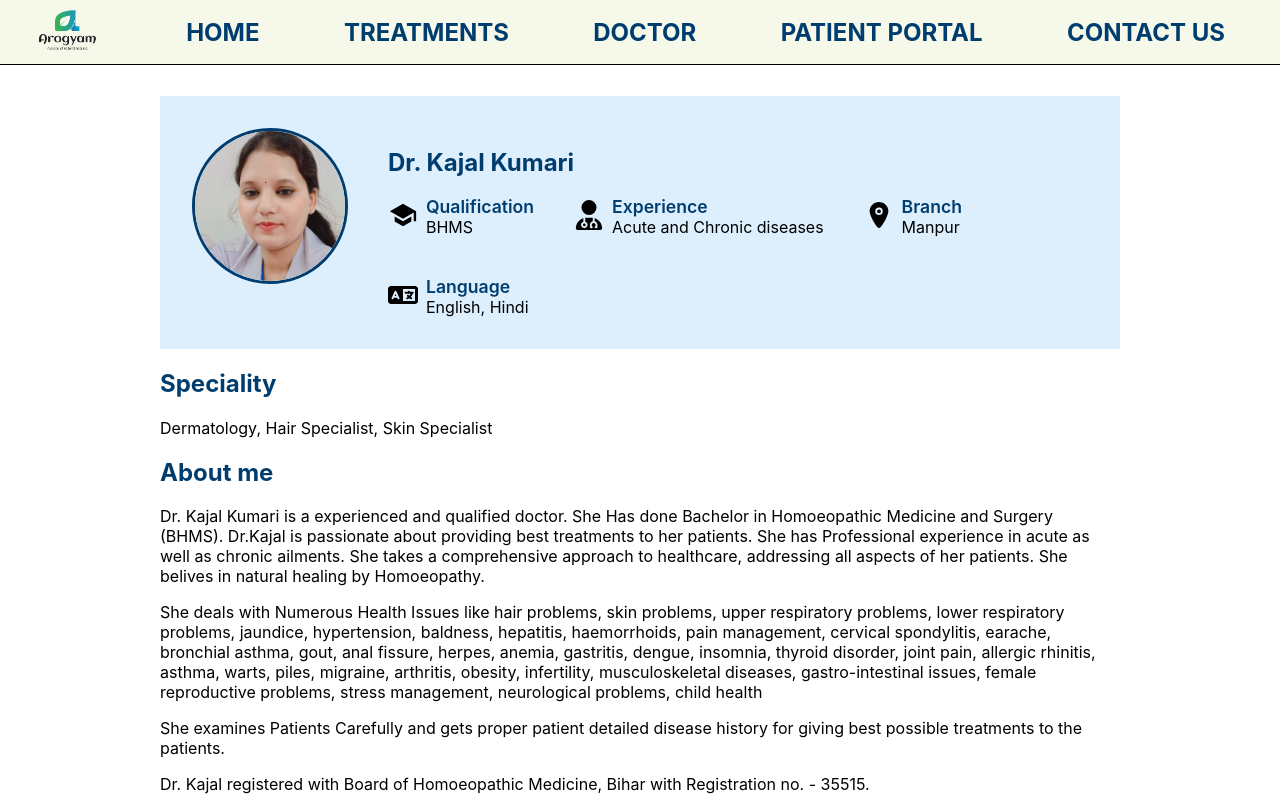
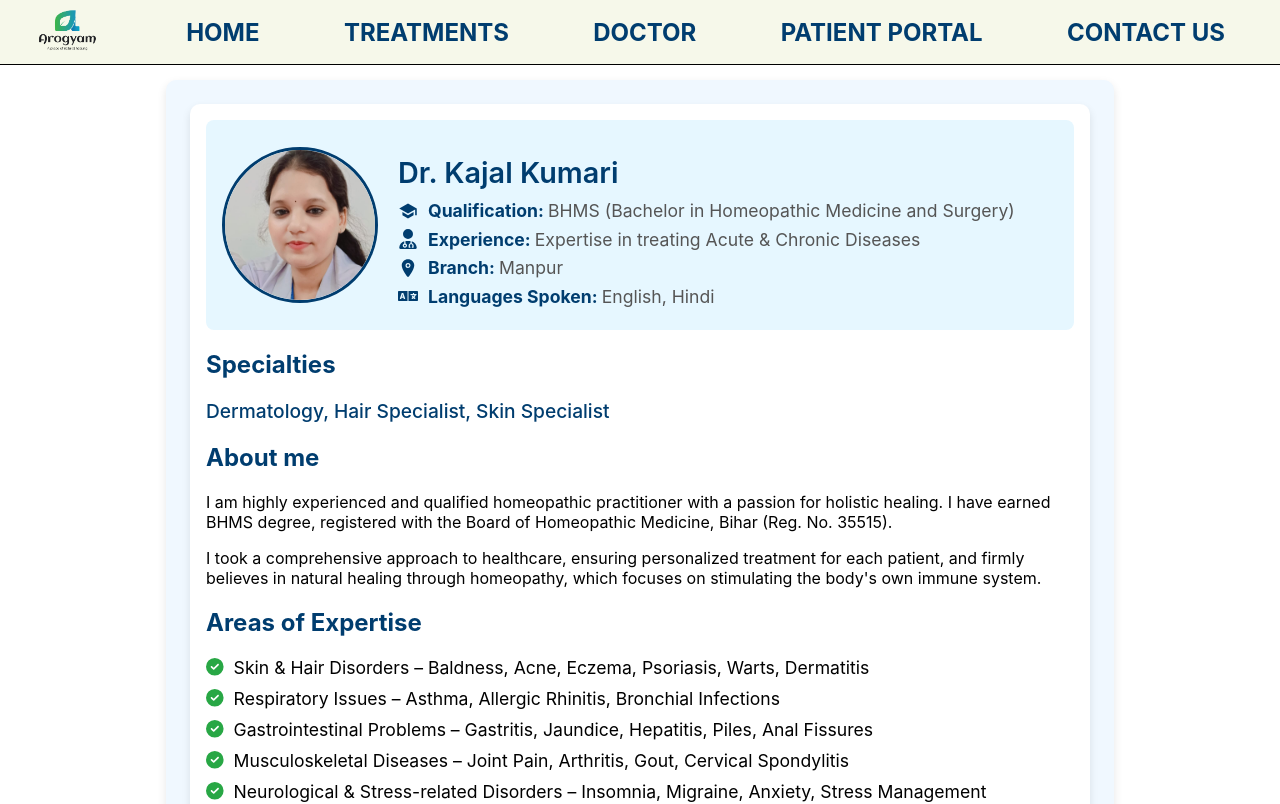
Before and after one commit to imf-ali/Arogyam-web, a React (Create React App) app: page /doctors in a window 1280 px wide. Shown: the top 804 px of the page. Built offline with nearby package versions, Linux system fonts and the light colour scheme; no server answers.

Commit message:
changed doctor theme and content and fixed landing page of treatment

```diff
--- a/package.json
+++ b/package.json
@@ -5,6 +5,9 @@
   "dependencies": {
     "@emotion/react": "^11.13.0",
     "@emotion/styled": "^11.13.0",
+    "@fortawesome/fontawesome-svg-core": "^6.7.2",
+    "@fortawesome/free-solid-svg-icons": "^6.7.2",
+    "@fortawesome/react-fontawesome": "^0.2.2",
     "@mui/material": "^5.16.7",
     "@reduxjs/toolkit": "^2.2.7",
     "@testing-library/jest-dom": "^5.17.0",
@@ -15,7 +18,7 @@
     "react": "^18.3.1",
     "react-avatar-editor": "^13.0.2",
     "react-dom": "^18.3.1",
-    "react-icons": "^5.2.1",
+    "react-icons": "^5.4.0",
     "react-redux": "^9.1.2",
     "react-router-dom": "^6.26.0",
     "react-scripts": "5.0.1",
--- a/src/components/TreatmentPage/TreatmentItem.js
+++ b/src/components/TreatmentPage/TreatmentItem.js
@@ -1,4 +1,5 @@
 import { useParams } from 'react-router-dom';
+import { useEffect } from 'react';
 import treatmentData from '../../assets/treatments.json';
 import styles from '../../styles/TreatmentsPage/Treatment.module.css';
 import NotFound from '../NotFound';
@@ -7,6 +8,10 @@ import watermark from '../../assets/logoLight.png';
 const TreatmentItem = () => {
   const { name } = useParams();
   const treatment = treatmentData.treatments.find((item) => item.path === name);
+
+  useEffect(() => {
+    window.scrollTo(0, 0);
+  }, []);
 
   return (
     <div className={styles.watermarkContainer} style={{ '--watermark': `url(${watermark})` }}>
--- a/src/pages/Doctors.js
+++ b/src/pages/Doctors.js
@@ -1,73 +1,100 @@
+import React from "react";
 import styles from '../styles/Doctors/Doctors.module.css';
-import ladyDoctor from '../assets/ladyDoctor.jpg';
+import { FaLanguage } from "react-icons/fa";
+import { FontAwesomeIcon } from '@fortawesome/react-fontawesome';
+import { faCheckCircle } from '@fortawesome/free-solid-svg-icons';
 import { IoMdSchool } from "react-icons/io";
 import { FaUserDoctor } from "react-icons/fa6";
 import { IoLocation } from "react-icons/io5";
-import { FaLanguage } from "react-icons/fa6";
+import ladyDoctor from "../assets/ladyDoctor.jpg";
 
 const Doctors = () => {
   return (
-    <div className={styles.DoctorDiv}>
-      {/* <h1 className={styles.heading}>Our Doctors</h1> */}
-      <div className={styles.mainPara}>
-        <div className={styles.firstDiv}>
-          <img className={styles.crop} src={ladyDoctor} alt='ladyDoctor' />
-        </div>
-        <div className={styles.secondPara}>
-          <div>
-            <h2>Dr. Kajal Kumari</h2>
-          </div>
-          <div className={styles.dataDiv}>
-            <div className={styles.row}>
-              <div>
-                <IoMdSchool size={30} />
+    <div className={styles.doctorContainer}>
+      <div className={styles.doctorCard}>
+        <div className={styles.imageAndInfo}>
+          <img className={styles.doctorImage} src={ladyDoctor} alt="Dr. Kajal Kumari" />
+          <div className={styles.doctorDetails}>
+            <h1>Dr. Kajal Kumari</h1>
+            <div className={styles.doctorInfo}>
+              <div className={styles.infoItem}>
+                <IoMdSchool className={styles.icon} />
+                <h3>Qualification: <span>BHMS (Bachelor in Homeopathic Medicine and Surgery)</span></h3>
               </div>
-              <div>
-                <div className={styles.title}>Qualification</div>
-                <div>BHMS</div>
+              <div className={styles.infoItem}>
+                <FaUserDoctor className={styles.icon} />
+                <h3>Experience: <span>Expertise in treating Acute & Chronic Diseases</span></h3>
               </div>
-            </div>
-            <div className={styles.row}>
-              <div>
-                <FaUserDoctor size={30} />
+              <div className={styles.infoItem}>
+                <IoLocation className={styles.icon} />
+                <h3>Branch: <span>Manpur</span></h3>
               </div>
-              <div>
-                <div className={styles.title}>Experience</div>
-                <div>Acute and Chronic diseases</div>
-              </div>
-            </div>
-            <div className={styles.row}>
-              <div>
-                <IoLocation size={30} />
-              </div>
-              <div>
-                <div className={styles.title}>Branch</div>
-                <div>Manpur</div>
-              </div>
-            </div>
-            <div className={styles.row}>
-              <div>
-                <FaLanguage size={30} />
-              </div>
-              <div>
-                <div className={styles.title}>Language</div>
-                <div>English, Hindi</div>
+              <div className={styles.infoItem}>
+                <FaLanguage className={styles.icon} />
+                <h3>Languages Spoken: <span>English, Hindi</span></h3>
               </div>
             </div>
           </div>
         </div>
-      </div>
-      <h2>Speciality</h2>
-      Dermatology, Hair Specialist, Skin Specialist
-      <h2>About me</h2>
-      <div>
-        <p>Dr. Kajal Kumari is a experienced and qualified doctor. She Has done Bachelor in Homoeopathic Medicine and Surgery (BHMS). Dr.Kajal is passionate about providing best treatments to her patients. She has Professional experience in acute as well as chronic ailments. She takes a comprehensive approach to healthcare, addressing all aspects of her patients. She belives in natural healing by Homoeopathy.</p>
-        <p>She deals with Numerous Health Issues like hair problems, skin problems, upper respiratory problems, lower respiratory problems, jaundice, hypertension, baldness, hepatitis, haemorrhoids, pain management, cervical spondylitis, earache, bronchial asthma, gout, anal fissure, herpes, anemia, gastritis, dengue, insomnia, thyroid disorder, joint pain, allergic rhinitis, asthma, warts, piles, migraine, arthritis, obesity, infertility, musculoskeletal diseases, gastro-intestinal issues, female reproductive problems, stress management, neurological problems, child health</p>
-        <p>She examines Patients Carefully and gets proper patient detailed disease history for giving best possible treatments to the patients.</p>
-        <p>Dr. Kajal registered with Board of Homoeopathic Medicine, Bihar with Registration no. - 35515.</p>
+
+        <h2>Specialties</h2>
+        <ul className={styles.specialties}>
+          <li>Dermatology, Hair Specialist, Skin Specialist</li>
+        </ul>
+
+        <h2>About me</h2>
+        <p>
+          I am highly experienced and qualified homeopathic practitioner with a passion for holistic healing.
+          I have earned BHMS degree, registered with the Board of Homeopathic Medicine, Bihar (Reg. No. 35515).
+        </p>
+        <p>
+          I took a comprehensive approach to healthcare, ensuring personalized treatment for each patient, and firmly believes
+          in natural healing through homeopathy, which focuses on stimulating the body's own immune system.
+        </p>
+
+        <h2>Areas of Expertise</h2>
+        <ul className={styles.expertiseList}>
+          <li><FontAwesomeIcon icon={faCheckCircle} className={styles.checkIcon} /> Skin & Hair Disorders – Baldness, Acne, Eczema, Psoriasis, Warts, Dermatitis</li>
+          <li><FontAwesomeIcon icon={faCheckCircle} className={styles.checkIcon} /> Respiratory Issues – Asthma, Allergic Rhinitis, Bronchial Infections</li>
+          <li><FontAwesomeIcon icon={faCheckCircle} className={styles.checkIcon} /> Gastrointestinal Problems – Gastritis, Jaundice, Hepatitis, Piles, Anal Fissures</li>
+          <li><FontAwesomeIcon icon={faCheckCircle} className={styles.checkIcon} /> Musculoskeletal Diseases – Joint Pain, Arthritis, Gout, Cervical Spondylitis</li>
+          <li><FontAwesomeIcon icon={faCheckCircle} className={styles.checkIcon} /> Neurological & Stress-related Disorders – Insomnia, Migraine, Anxiety, Stress Management</li>
+          <li><FontAwesomeIcon icon={faCheckCircle} className={styles.checkIcon} /> Women's Health & Fertility – PCOD, Infertility, Menstrual Irregularities</li>
+          <li><FontAwesomeIcon icon={faCheckCircle} className={styles.checkIcon} /> Metabolic & Endocrine Disorders – Thyroid Issues, Hypertension, Obesity, Diabetes</li>
+        </ul>
+
+        <h2>Homeopathy: A Revolution in Holistic Healing</h2>
+        <p>
+          I am highly experienced and qualified homeopathic practitioner with a passion for holistic healing.
+          I have earned BHMS degree, registered with the Board of Homeopathic Medicine, Bihar (Reg. No. 35515).
+          I have more than years of experience in providing personalized treatment for patients, ensuring the best care in all aspects of homeopathic medicine.
+        </p>
+        <p>
+          I have specializes in treating a wide variety of conditions, ranging from chronic pain management, skin disorders, respiratory diseases, to mental health issues. Dr. Kumari takes a comprehensive approach to healthcare, ensuring personalized treatment for each patient. She firmly believes in the power of natural healing through homeopathy, which stimulates the body's own immune system to restore balance and promote self-healing.
+        </p>
+
+        <h2>Inspiring Cases & Success Stories</h2>
+        <ul className={styles.successStories}>
+          <li><FontAwesomeIcon icon={faCheckCircle} className={styles.checkIcon} /> Chronic Knee Pain Healed Naturally: A senior citizen recovered fully from severe knee pain without surgery.</li>
+          <li><FontAwesomeIcon icon={faCheckCircle} className={styles.checkIcon} /> Restoring Mobility in a Child: A boy with swollen knees regained mobility after homeopathic treatment.</li>
+          <li><FontAwesomeIcon icon={faCheckCircle} className={styles.checkIcon} /> Managing Stress & Infertility: A woman dealing with stress-related infertility conceived naturally with holistic care.</li>
+          <li><FontAwesomeIcon icon={faCheckCircle} className={styles.checkIcon} /> Successfully Treated Psoriasis: A patient suffering from severe psoriasis found lasting relief through individualized homeopathic therapy.</li>
+          <li><FontAwesomeIcon icon={faCheckCircle} className={styles.checkIcon} /> Overcoming Chronic Digestive Issues: A patient with persistent digestive problems found complete relief after treatment for gastritis and food intolerances.</li>
+        </ul>
+
+        <h2>Vision & Commitment to Healthcare</h2>
+        <ul className={styles.visionList}>
+          <li><FontAwesomeIcon icon={faCheckCircle} className={styles.checkIcon} /> Provide safe, side-effect-free treatments for all ages</li>
+          <li><FontAwesomeIcon icon={faCheckCircle} className={styles.checkIcon} /> Promote better health without dependency on conventional drugs</li>
+          <li><FontAwesomeIcon icon={faCheckCircle} className={styles.checkIcon} /> Spread awareness about the effectiveness of homeopathy</li>
+          <li><FontAwesomeIcon icon={faCheckCircle} className={styles.checkIcon} /> Enhance patient care through research & modern approaches</li>
+          <li><FontAwesomeIcon icon={faCheckCircle} className={styles.checkIcon} /> Empower patients with knowledge and active participation in their healing journey</li>
+        </ul>
+
+        <p className={styles.cta}>🌿 Embrace the power of homeopathy and experience healing the natural way! 🌿</p>
       </div>
     </div>
-  )
-}
+  );
+};
 
 export default Doctors;
--- a/src/styles/Doctors/Doctors.module.css
+++ b/src/styles/Doctors/Doctors.module.css
@@ -1,74 +1,156 @@
-.DoctorDiv{
+/* Doctor Container */
+.doctorContainer {
   margin: auto;
-  margin-top: 12vh;
-  width: 75vw;
+  margin-top: 10vh;
+  width: 80%;
+  max-width: 900px;
+  background: #f0f8ff;
+  padding: 3vh;
+  border-radius: 10px;
+  box-shadow: 0px 4px 10px rgba(0, 0, 0, 0.1);
+  margin-bottom: 30px;
 }
 
-.heading{
-  text-align: center;
+/* Doctor Card */
+.doctorCard {
+  background-color: #ffffff;
+  border-radius: 10px;
+  padding: 2vh;
+  box-shadow: 0px 4px 8px rgba(0, 0, 0, 0.1);
 }
 
-.secondPara h2 {
-  color: #003d6f;
+/* Image and Info Flex Container */
+.imageAndInfo {
+  display: flex;
+  align-items: center;
+  gap: 20px;
+  background-color: #e6f7ff;
+  padding: 2vh;
+  border-radius: 8px;
 }
 
-.DoctorDiv h2{
-  color: #003d6f;
-}
-
-.mainPara{
-  display: flex;
-  gap: 5vh;
-  background-color:#ddeffd;
-  padding: 4vh;
-  /* width: 70%; */
-}
-
-.crop {
+/* Doctor Image */
+.doctorImage {
   width: 150px;
   height: 150px;
   border-radius: 50%;
   border: 3px solid #003d6f;
+  object-fit: cover;
 }
 
-.firstDiv{
-  display: flex;
-  flex-direction: column;
-  align-items: center;
+/* Doctor Details */
+.doctorDetails {
+  width: 100%;
 }
 
-.dataDiv{
-  gap: 5vh;
-  display: flex;
-  flex-wrap: wrap;
+.doctorDetails h1 {
+  color: #003d6f;
+  font-size: 1.8em;
+  font-weight: 600;
+  margin-bottom: 10px;
 }
 
-.title{
-  color: #003d6f;
-  font-weight: 600;
+.doctorDetails h3 {
+  margin: 0;
   font-size: 1.1em;
 }
 
-.row{
-  display: flex;
-  flex-direction: row;
-  gap: 1vh;
-  height: 5vh;
-  align-items: center;
+.doctorDetails h3 span {
+  font-weight: normal;
+  color: #555;
 }
 
-@media screen and (max-width: 900px){
-  .mainPara {
-    display: flex;
-    flex-direction: column;
-    gap: 2vh;
-  }
+.doctorInfo {
+  margin-top: 10px;
+}
 
-  .secondPara h2 {
-    text-align: center;
-  }
+/* Doctor Info Items */
+.infoItem {
+  display: flex;
+  align-items: center;
+  gap: 10px;
+  margin-bottom: 7.5px;
+}
 
-  .dataDiv{
-    gap: 2vh;
-  }
+.icon {
+  width: 20px;
+  height: 20px;
+  color: #003d6f;
 }
+
+/* Expertise List */
+.expertiseList {
+  list-style-type: none;
+  padding: 0;
+}
+
+.expertiseList li {
+  display: flex;
+  align-items: center;
+  gap: 10px;
+  font-size: 1.1em;
+  margin-bottom: 10px;
+}
+
+.checkIcon {
+  color: #28a745;
+}
+
+/* Specialties Section */
+.specialties {
+  list-style-type: none;
+  padding: 0;
+}
+
+.specialties li {
+  font-size: 1.2em;
+  font-weight: 500;
+  margin-bottom: 10px;
+  color: #003d6f;
+}
+
+/* Success Stories List */
+.successStories {
+  list-style-type: none;
+  padding: 0;
+}
+
+.successStories li {
+  display: flex;
+  align-items: center;
+  gap: 10px;
+  font-size: 1.1em;
+  margin-bottom: 10px;
+}
+
+/* Vision List */
+.visionList {
+  list-style-type: none;
+  padding: 0;
+}
+
+.visionList li {
+  display: flex;
+  align-items: center;
+  gap: 10px;
+  font-size: 1.1em;
+  margin-bottom: 10px;
+}
+
+
+/* CTA Section */
+.cta {
+  margin-top: 20px;
+  color: #28a745;
+  font-size: 1.2em;
+  text-align: center;
+}
+
+.cta span {
+  font-weight: bold;
+}
+
+/* Change color of all h2 tags */
+h2 {
+  color: #003d6f;
+}
```
Also changed, not shown: 1 other file (tests, documents, lock files or other folders).
